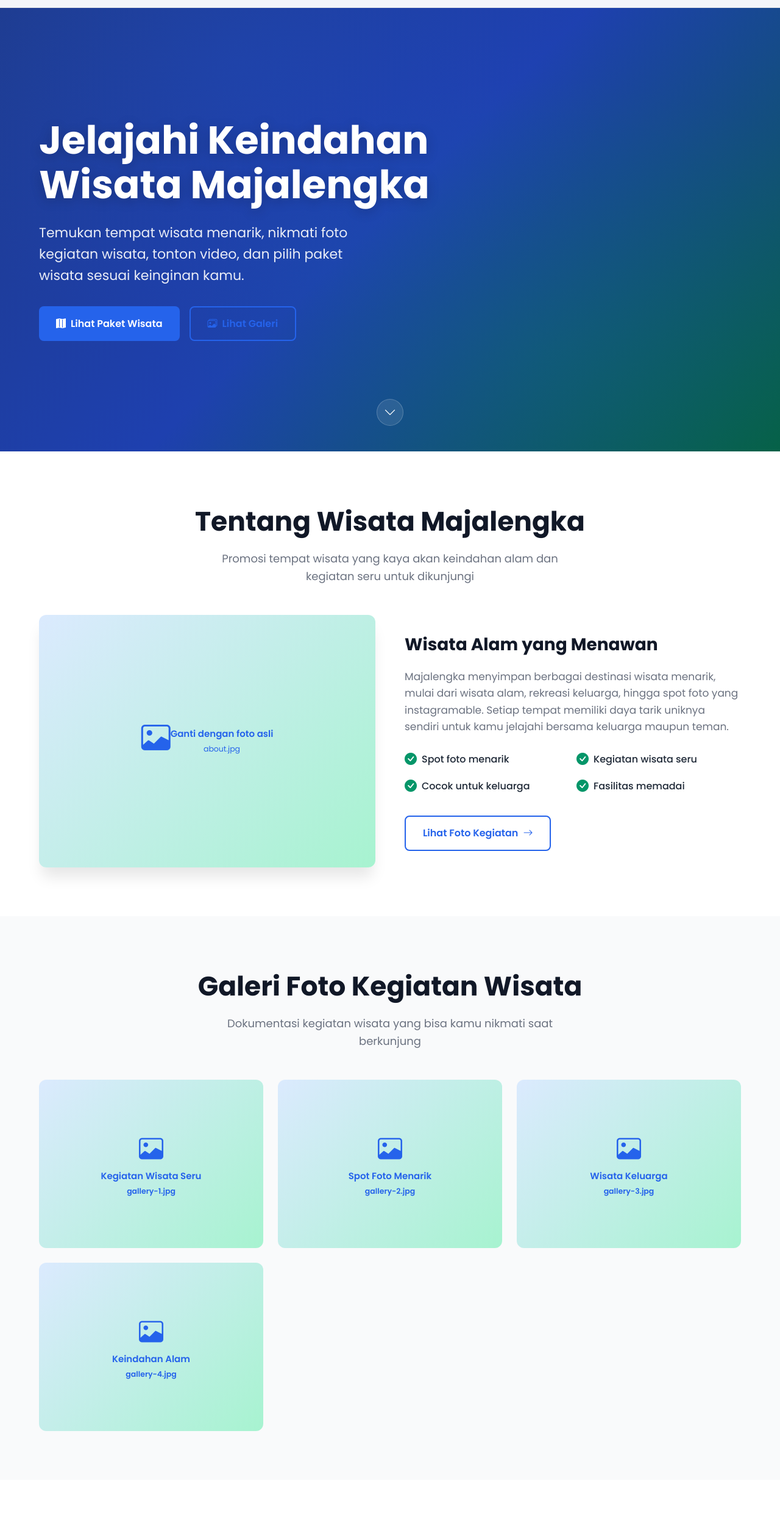
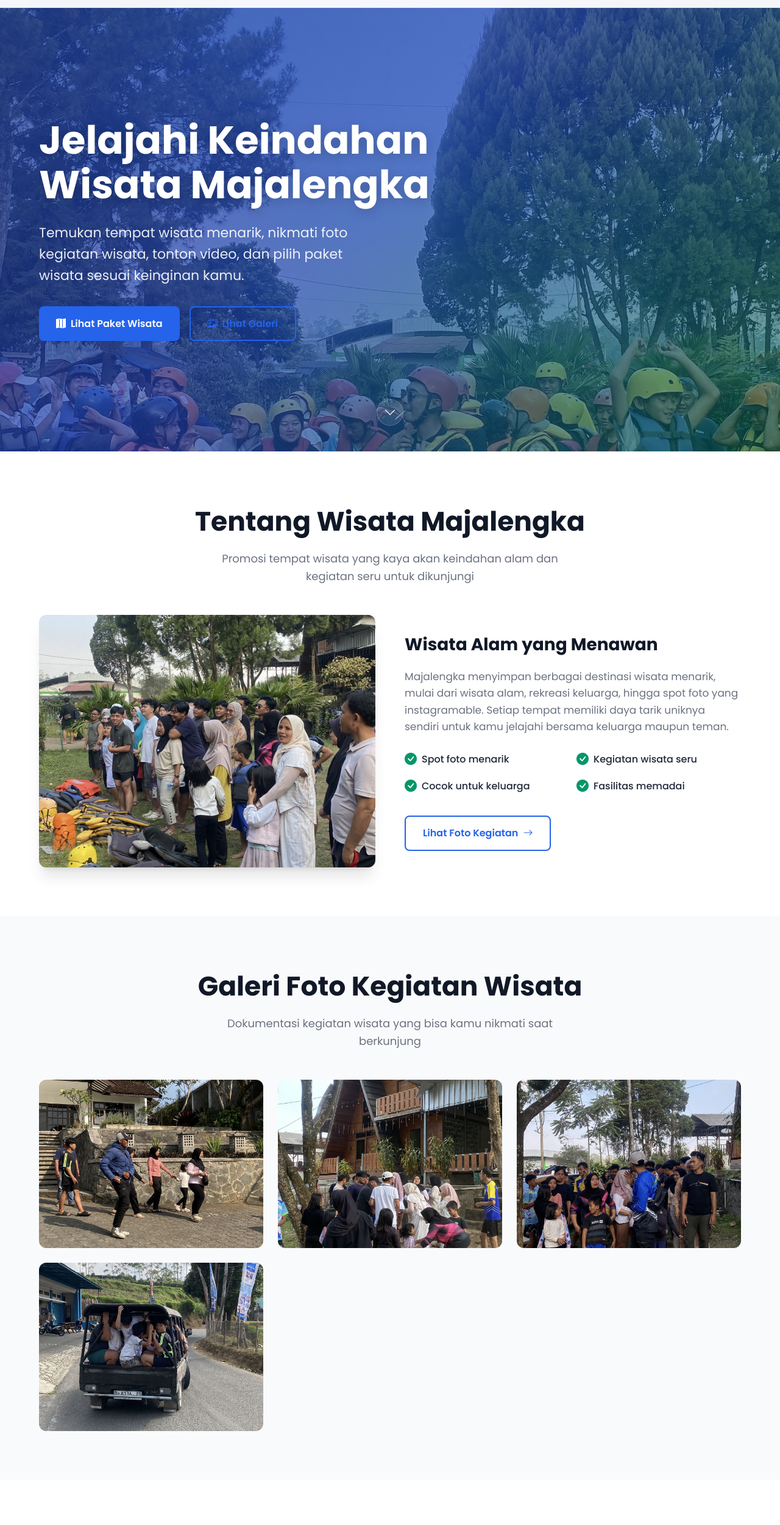
Before and after one commit to univmajalengka/2514101085, a plain HTML site: page index.html in a window 1280 px wide. Shown: the part 60-2560 px from the top of the page at 61% size. Drawn offline with nearby package versions, Linux system fonts and the light colour scheme.

Commit message:
feat: tambah 9 foto asli dari Drive (kompres 1280px)
- hero.jpg: grup pakai helm/pelampung (IMG_1809)
- about.jpg: persiapan helm & pelampung (IMG_1803)
- gallery 4 foto: keluarga, cabin kayu, briefing, pickup
- package 3 foto: pickup, rombongan, outbound
- hero background jadi foto asli + gradient overlay
- semua foto di-resize 1280px, quality 78 (~600KB/foto)
- index.html tetap single-file (CSS/JS inline)

```diff
--- a/index.html
+++ b/index.html
@@ -103,8 +103,10 @@ input, textarea { font-family: inherit; font-size: 1rem; }
     background: linear-gradient(135deg, #1e3a8a 0%, #1e40af 50%, #065f46 100%);
     overflow: hidden;
 }
-.hero-overlay { position: absolute; inset: 0; background: radial-gradient(ellipse at 30% 20%, rgba(37,99,235,.15) 0%, transparent 50%), radial-gradient(ellipse at 70% 80%, rgba(5,150,105,.15) 0%, transparent 50%); }
-.hero-content { position: relative; z-index: 1; padding-top: 72px; }
+.hero-bg { position: absolute; inset: 0; width: 100%; height: 100%; object-fit: cover; object-position: center 30%; }
+.hero::after { content: ''; position: absolute; inset: 0; background: linear-gradient(135deg, rgba(30,58,138,.75) 0%, rgba(30,64,175,.65) 50%, rgba(6,95,70,.55) 100%); }
+.hero-overlay { position: absolute; inset: 0; background: radial-gradient(ellipse at 30% 20%, rgba(37,99,235,.15) 0%, transparent 50%), radial-gradient(ellipse at 70% 80%, rgba(5,150,105,.15) 0%, transparent 50%); z-index: 1; }
+.hero-content { position: relative; z-index: 2; padding-top: 72px; }
 .hero-text { max-width: 720px; }
 .hero-text h1 { font-size: clamp(2.5rem, 6vw, 4rem); font-weight: 800; line-height: 1.15; color: var(--white); margin-bottom: 1.5rem; text-shadow: 0 4px 20px rgba(0,0,0,.2); }
 .hero-text p { font-size: clamp(1.125rem, 2.5vw, 1.375rem); color: rgba(255,255,255,.9); margin-bottom: 2rem; max-width: 540px; }
@@ -272,6 +274,7 @@ input, textarea { font-family: inherit; font-size: 1rem; }
 
     <!-- Hero Section -->
     <section id="home" class="hero">
+        <img src="assets/img/hero.jpg" alt="Kegiatan Wisata Majalengka" class="hero-bg" loading="eager">
         <div class="hero-overlay"></div>
         <div class="container hero-content">
             <div class="hero-text">
@@ -301,10 +304,7 @@ input, textarea { font-family: inherit; font-size: 1rem; }
             </div>
             <div class="tentang-content">
                 <div class="tentang-img">
-                    <div class="placeholder-img" style="aspect-ratio:4/3;border-radius:12px;box-shadow:0 20px 25px -5px rgba(0,0,0,.1);">
-                        <i class="bi bi-image" style="font-size:3rem;margin-bottom:.5rem;"></i>
-                        <div>Ganti dengan foto asli<br><small style="font-weight:400;">about.jpg</small></div>
-                    </div>
+                    <img src="assets/img/about.jpg" alt="Persiapan kegiatan wisata - helm dan pelampung" loading="lazy">
                 </div>
                 <div class="tentang-text">
                     <h3>Wisata Alam yang Menawan</h3>
@@ -332,28 +332,20 @@ input, textarea { font-family: inherit; font-size: 1rem; }
             </div>
             <div class="gallery-grid" id="galleryGrid">
                 <figure class="gallery-item">
-                    <div class="placeholder-img" style="width:100%;height:100%;">
-                        <div><i class="bi bi-image" style="font-size:2.5rem;"></i><br>Kegiatan Wisata Seru<br><small>gallery-1.jpg</small></div>
-                    </div>
-                    <figcaption>Kegiatan Wisata Seru</figcaption>
+                    <img src="assets/img/gallery-1.jpg" alt="Keluarga berjalan di area wisata" loading="lazy">
+                    <figcaption>Keluarga di Area Wisata</figcaption>
                 </figure>
                 <figure class="gallery-item">
-                    <div class="placeholder-img" style="width:100%;height:100%;">
-                        <div><i class="bi bi-image" style="font-size:2.5rem;"></i><br>Spot Foto Menarik<br><small>gallery-2.jpg</small></div>
-                    </div>
-                    <figcaption>Spot Foto Menarik</figcaption>
+                    <img src="assets/img/gallery-2.jpg" alt="Cabin kayu dan rombongan wisata" loading="lazy">
+                    <figcaption>Cabin Kayu - Spot Istirahat</figcaption>
                 </figure>
                 <figure class="gallery-item">
-                    <div class="placeholder-img" style="width:100%;height:100%;">
-                        <div><i class="bi bi-image" style="font-size:2.5rem;"></i><br>Wisata Keluarga<br><small>gallery-3.jpg</small></div>
-                    </div>
-                    <figcaption>Wisata Bersama Keluarga</figcaption>
+                    <img src="assets/img/gallery-3.jpg" alt="Briefing pemandu wisata" loading="lazy">
+                    <figcaption>Briefing Pemandu Wisata</figcaption>
                 </figure>
                 <figure class="gallery-item">
-                    <div class="placeholder-img" style="width:100%;height:100%;">
-                        <div><i class="bi bi-image" style="font-size:2.5rem;"></i><br>Keindahan Alam<br><small>gallery-4.jpg</small></div>
-                    </div>
-                    <figcaption>Keindahan Alam</figcaption>
+                    <img src="assets/img/gallery-4.jpg" alt="Kendaraan wisata pickup" loading="lazy">
+                    <figcaption>Kendaraan Wisata Pickup</figcaption>
                 </figure>
             </div>
         </div>
@@ -398,9 +390,7 @@ input, textarea { font-family: inherit; font-size: 1rem; }
             <div class="packages-grid">
                 <article class="package-card">
                     <div class="package-img">
-                        <div class="placeholder-img" style="width:100%;height:100%;">
-                            <div><i class="bi bi-image" style="font-size:2.5rem;"></i><br>package-1.jpg</div>
-                        </div>
+                        <img src="assets/img/package-1.jpg" alt="Paket Hemat - Pickup wisata" loading="lazy">
                         <span class="package-badge">Hemat</span>
                     </div>
                     <div class="package-content">
@@ -421,9 +411,7 @@ input, textarea { font-family: inherit; font-size: 1rem; }
 
                 <article class="package-card featured">
                     <div class="package-img">
-                        <div class="placeholder-img" style="width:100%;height:100%;">
-                            <div><i class="bi bi-image" style="font-size:2.5rem;"></i><br>package-2.jpg</div>
-                        </div>
+                        <img src="assets/img/package-2.jpg" alt="Paket Keluarga - Rombongan" loading="lazy">
                         <span class="package-badge featured">Populer</span>
                     </div>
                     <div class="package-content">
@@ -446,9 +434,7 @@ input, textarea { font-family: inherit; font-size: 1rem; }
 
                 <article class="package-card">
                     <div class="package-img">
-                        <div class="placeholder-img" style="width:100%;height:100%;">
-                            <div><i class="bi bi-image" style="font-size:2.5rem;"></i><br>package-3.jpg</div>
-                        </div>
+                        <img src="assets/img/package-3.jpg" alt="Paket Rombongan - Kegiatan Outbound" loading="lazy">
                         <span class="package-badge">Rombongan</span>
                     </div>
                     <div class="package-content">
```
Also changed, not shown: assets/img/about.jpg (added), assets/img/gallery-1.jpg (added), assets/img/gallery-2.jpg (added), assets/img/gallery-3.jpg (added), assets/img/gallery-4.jpg (added), assets/img/hero.jpg (added), assets/img/package-1.jpg (added), assets/img/package-2.jpg (added), assets/img/package-3.jpg (added).
